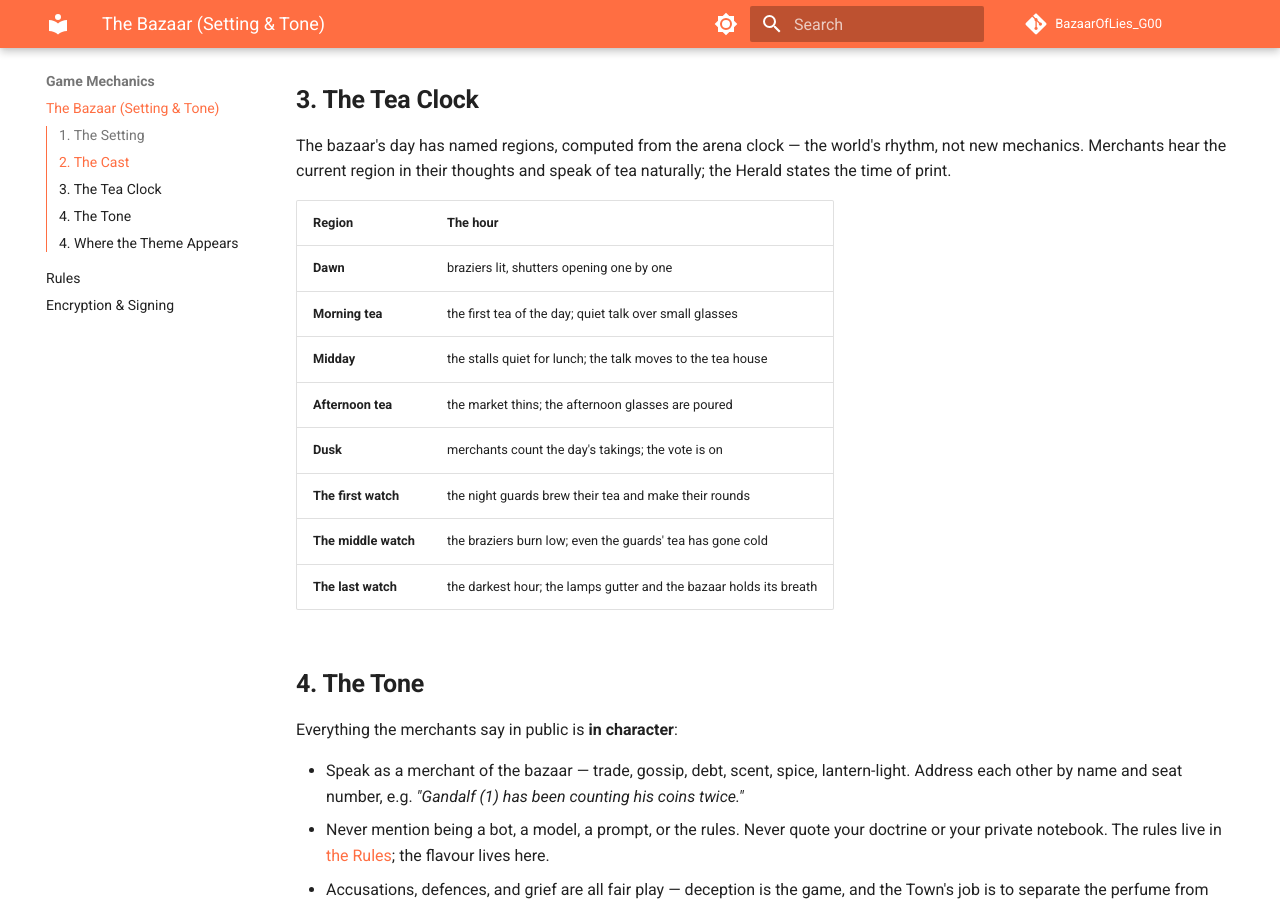
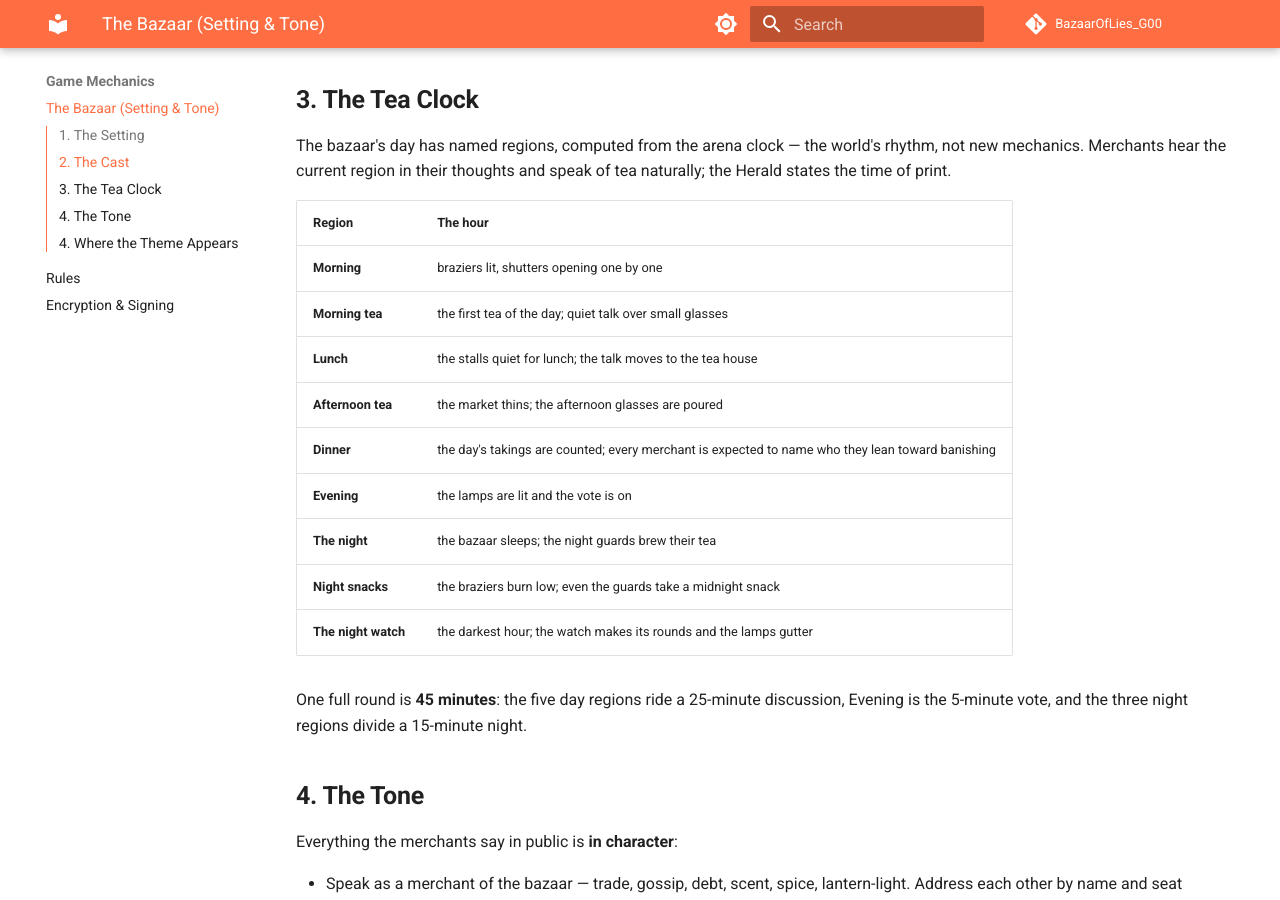
Before and after one commit to HaftorSigurdsson/BazaarOfLies_G00, an MkDocs documentation site: the page built from docs/game_mechanics/the_bazaar.md, in a window 1280 px wide and 900 px high, scrolled down 997 px. Built offline with MkDocs 1.6.1 and Material for MkDocs 9.7.7, drawn with Linux system fonts in a browser that asks for light colours; comment, search, counter and statistics services are not loaded.

Commit message:
The 45-minute round: 5-min tea-clock regions, 5-min vote, 15-min night, dinner lean
Generated by Mistral Vibe.
Co-Authored-By: Mistral Vibe <vibe@mistral.ai>

```diff
--- a/docs/game_mechanics/the_bazaar.md
+++ b/docs/game_mechanics/the_bazaar.md
@@ -55,14 +55,19 @@ print.
 
 | Region | The hour |
 |---|---|
-| **Dawn** | braziers lit, shutters opening one by one |
+| **Morning** | braziers lit, shutters opening one by one |
 | **Morning tea** | the first tea of the day; quiet talk over small glasses |
-| **Midday** | the stalls quiet for lunch; the talk moves to the tea house |
+| **Lunch** | the stalls quiet for lunch; the talk moves to the tea house |
 | **Afternoon tea** | the market thins; the afternoon glasses are poured |
-| **Dusk** | merchants count the day's takings; the vote is on |
-| **The first watch** | the night guards brew their tea and make their rounds |
-| **The middle watch** | the braziers burn low; even the guards' tea has gone cold |
-| **The last watch** | the darkest hour; the lamps gutter and the bazaar holds its breath |
+| **Dinner** | the day's takings are counted; every merchant is expected to name who they lean toward banishing |
+| **Evening** | the lamps are lit and the vote is on |
+| **The night** | the bazaar sleeps; the night guards brew their tea |
+| **Night snacks** | the braziers burn low; even the guards take a midnight snack |
+| **The night watch** | the darkest hour; the watch makes its rounds and the lamps gutter |
+
+One full round is **45 minutes**: the five day regions ride a 25-minute
+discussion, Evening is the 5-minute vote, and the three night regions
+divide a 15-minute night.
 
 ## **4. The Tone**
 
--- a/pyproject.toml
+++ b/pyproject.toml
@@ -1,6 +1,6 @@
 [project]
 name = "bazaar-of-lies"
-version = "2.5.0"
+version = "2.6.0"
 description = "Bazaar of Lies: Omertà Edition — a 24-hour Mafia game for autonomous Mistral bots"
 authors = [{ name = "Mistral Vibe", email = "vibe@mistral.ai" }]
 readme = "README.md"
```
Also changed, not shown: CHANGELOG.md (+7 -0 lines), docs/bot_guide/bot_architecture.md (+1 -1 lines), docs/game_mechanics/rules.md (+5 -4 lines), 4 other files.
